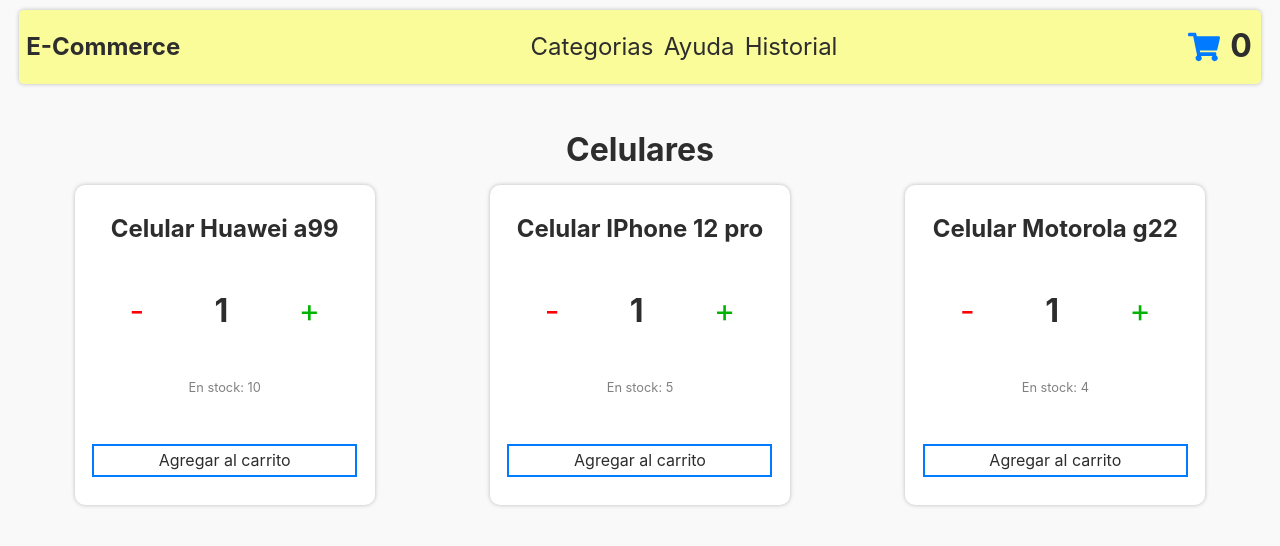
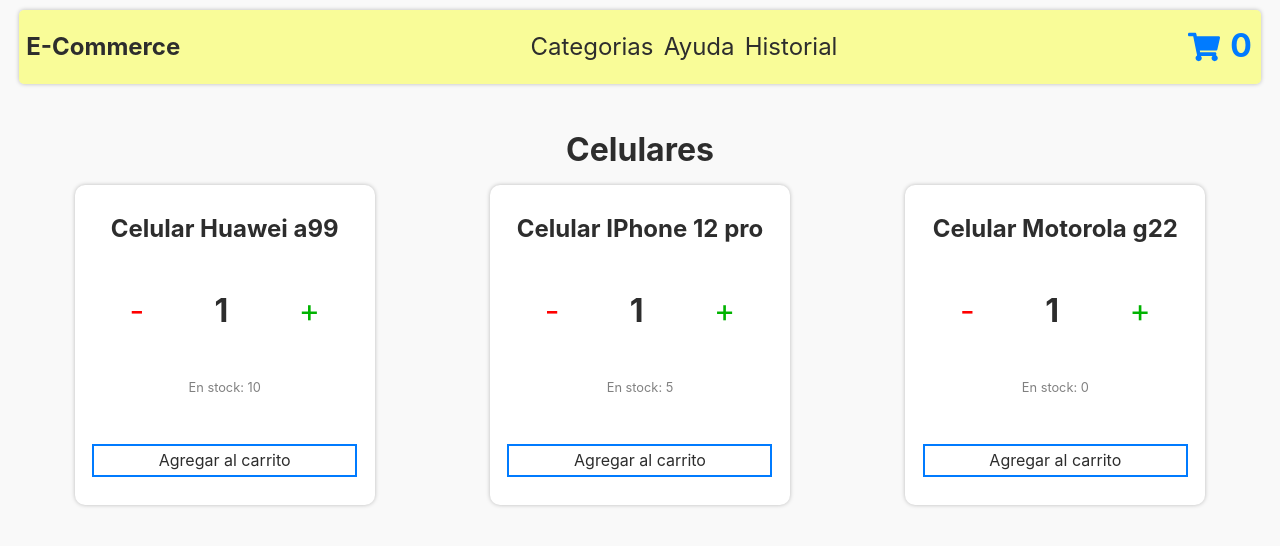
Before and after one commit to jsm04/proyecto-coder-react, a React (Create React App) app: page / in a window 1280 px wide. Shown: the top 546 px of the page. Built offline with nearby package versions, Linux system fonts and the light colour scheme.

Commit message:
callback fix onAdd

```diff
--- a/src/components/ItemCount/index.jsx
+++ b/src/components/ItemCount/index.jsx
@@ -1,7 +1,7 @@
 import React, { useState } from 'react';
 import './ItemCount.css';
 
-const ItemCount = ({ name, stock }) => {
+const ItemCount = ({ name, stock, onAdd }) => {
 	const [amount, setAmount] = useState(1);
 
 	const buttonIncrease = () => {
@@ -16,9 +16,14 @@
 		}
 	};
 
+	const buttonAdd = () => {
+		if (stock > 0) onAdd(amount);
+		if (stock == 0) alert(`${name} no disponible`);
+	};
+
 	return (
 		<section className="item-count-container">
-			<h3 className="item-count-title">{name || 'Undefined'} </h3>
+			<h3 className="item-count-title">{name || '...'} </h3>
 			<div className="item-count-body">
 				<button onClick={buttonDecrease} className="minus">
 					-
@@ -29,7 +34,10 @@
 				</button>
 			</div>
 			<span className="stock">En stock: {stock}</span>
-			<button className="item-count-to-cart">
+			<button
+				onClick={() => buttonAdd()}
+				className="item-count-to-cart"
+			>
 				Agregar al carrito
 			</button>
 		</section>
--- a/src/components/ItemListContainer/index.jsx
+++ b/src/components/ItemListContainer/index.jsx
@@ -2,14 +2,35 @@
 import './itemlistcontainer.css';
 import ItemCount from '../ItemCount';
 
+const itemsList = [
+	{ id: 1, name: 'Celular Huawei a99', stock: 10 },
+	{ id: 2, name: 'Celular IPhone 12 pro', stock: 5 },
+	{ id: 3, name: 'Celular Motorola g22', stock: 0 },
+];
+
 const ItemListContainer = ({ SearchTitle }) => {
+	const onAdd = (quantity) => {
+		alert(
+			`${quantity} ${
+				quantity > 1 ? 'items' : 'item'
+			} agregado al carrito de compras.`
+		);
+	};
+
 	return (
 		<>
-			<h3 className="itemlistcontainer-h3">{ SearchTitle }</h3>
+			<h3 className="itemlistcontainer-h3">{SearchTitle}</h3>
 			<div className="items-container">
-				<ItemCount stock={10} name="Celular Huawei a99" />
-				<ItemCount stock={5} name="Celular IPhone 12 pro" />
-				<ItemCount stock={4} name="Celular Motorola g22" />
+				{itemsList.map((item) => {
+					return (
+						<ItemCount
+							key={item.id}
+							name={item.name}
+							stock={item.stock}
+							onAdd={onAdd}
+						/>
+					);
+				})}
 			</div>
 		</>
 	);
--- a/src/components/NavBar/CartWidget/CartWidget.css
+++ b/src/components/NavBar/CartWidget/CartWidget.css
@@ -6,6 +6,7 @@
 	cursor: pointer;
 	font-size: 2rem;
 	width: 66px;
+	color: #007bff;
 }
 
 .cart > h3 {
--- a/src/index.css
+++ b/src/index.css
@@ -354,4 +354,5 @@
 		'Helvetica Neue', sans-serif;
 	-webkit-font-smoothing: antialiased;
 	-moz-osx-font-smoothing: grayscale;
+	overflow-x: hidden;
 }
```
